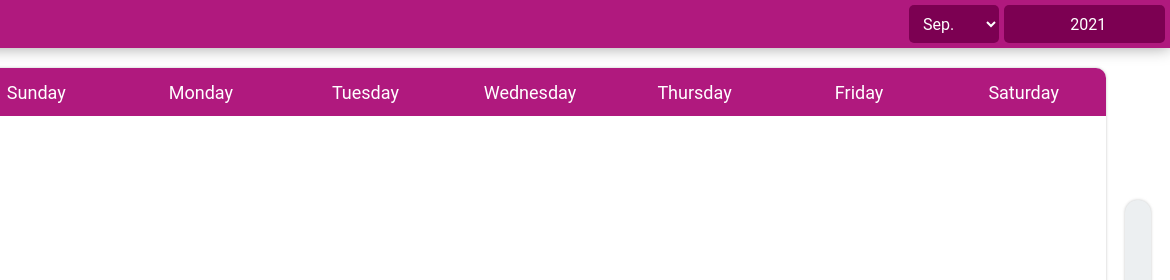
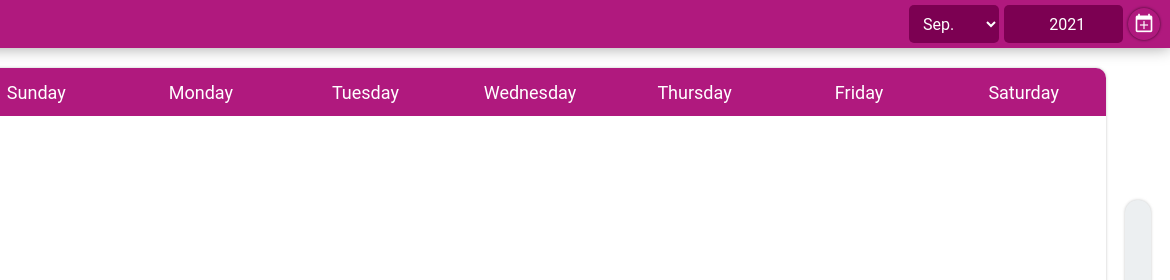
Before and after one commit to ComputerScienceHouse/csh-calendar-2, a website: page web/index.html in a window 1280 px wide. Shown: the top 280 px of the page, 110-1280 px from the left. Drawn offline with nearby package versions, Linux system fonts and the light colour scheme; files that its build step writes are made by us from their sources; no server answers; files whose address does not match are found by name.

Commit message:
fr: add calendar addition button

```diff
--- a/web/index.html
+++ b/web/index.html
@@ -1,32 +1,43 @@
 <!DOCTYPE html>
 <html lang="en">
     <head>
-    <meta charset="UTF-8">
-    <meta http-equiv="X-UA-Compatible" content="IE=edge">
-    <meta name="viewport" content="width=device-width, initial-scale=1.0">
+        <meta charset="UTF-8" />
+        <meta http-equiv="X-UA-Compatible" content="IE=edge" />
+        <meta name="viewport" content="width=device-width, initial-scale=1.0" />
         <title>CSH Events</title>
 
         <!-- External Resources -->
-    <link href="https://fonts.googleapis.com/icon?family=Material+Icons"
-      rel="stylesheet"> <!-- Material Icons -->
-    <script src="https://unpkg.com/react@17/umd/react.development.js" crossorigin></script>
-    <script src="https://unpkg.com/react-dom@17/umd/react-dom.development.js" crossorigin></script>
+        <link
+            href="https://fonts.googleapis.com/icon?family=Material+Icons"
+            rel="stylesheet"
+        />
+        <!-- Material Icons -->
+        <script
+            src="https://unpkg.com/react@17/umd/react.development.js"
+            crossorigin
+        ></script>
+        <script
+            src="https://unpkg.com/react-dom@17/umd/react-dom.development.js"
+            crossorigin
+        ></script>
         <!-- React -->
 
         <!-- Internal Resources -->
         <script src="static/script/components.js"></script>
         <script src="static/script/index.js"></script>
-    <link rel="stylesheet" href="static/style/index.css">
-    <link rel="shortcut icon" href="static/favicon.ico" type="image/x-icon">
+        <link rel="stylesheet" href="static/style/index.css" />
+        <link
+            rel="shortcut icon"
+            href="static/favicon.ico"
+            type="image/x-icon"
+        />
 
-    <style id="theme-edits">
-
-    </style>
+        <style id="theme-edits"></style>
     </head>
     <body>
         <div id="topbar-root">
             <div class="top-bar shadow">
-            <img src="static/index.svg" alt="CSH Logo">
+                <img src="static/index.svg" alt="CSH Logo" />
                 <span class="title">Events</span>
                 <div class="date-input">
                     <select class="date-input-month">
@@ -43,43 +54,46 @@
                         <option value="november">Nov.</option>
                         <option value="december">Dec.</option>
                     </select>
-                <input class='date-input-year'>
+                    <input class="date-input-year" />
+                    <button
+                        class="add-calendar"
+                        onclick="window.open('https://calendar.google.com/calendar/u/0/r?cid=rti648k5hv7j3ae3a3rum8potk@group.calendar.google.com', '_blank');"
+                    >
+                        <span class="material-icons">calendar_today</span>
+                        <span class="material-icons add">add</span>
+                    </button>
                 </div>
             </div>
         </div>
-    <div id='calendar-root' class='shadow-small'>
-        <div class='day-names'>
-            <div class='day-name'>
+        <div id="calendar-root" class="shadow-small">
+            <div class="day-names">
+                <div class="day-name">
                     <span>Sunday</span>
-            </div><div class='day-name'>
+                </div><div class="day-name">
                     <span>Monday</span>
-            </div><div class='day-name'>
+                </div><div class="day-name">
                     <span>Tuesday</span>
-            </div><div class='day-name'>
+                </div><div class="day-name">
                     <span>Wednesday</span>
-            </div><div class='day-name'>
+                </div><div class="day-name">
                     <span>Thursday</span>
-            </div><div class='day-name'>
+                </div><div class="day-name">
                     <span>Friday</span>
-            </div><div class='day-name'>
+                </div><div class="day-name">
                     <span>Saturday</span>
                 </div>
             </div>
-        <div class='day-area'>
-
+            <div class="day-area"></div>
         </div>
-    </div>
-    <button class='nav-button next shadow-small'>
+        <button class="nav-button next shadow-small">
             <span class="material-icons">chevron_right</span>
         </button>
-    <button class='nav-button previous shadow-small'>
+        <button class="nav-button previous shadow-small">
             <span class="material-icons">chevron_left</span>
         </button>
         <div class="view-root">
-        <span class='material-icons close-button'>close</span>
-        <div class='view-area'>
-
-        </div>
+            <span class="material-icons close-button">close</span>
+            <div class="view-area"></div>
         </div>
     </body>
 </html>
--- a/web/style/index.css
+++ b/web/style/index.css
@@ -369,7 +369,7 @@ body {
     top: 0px;
     left: calc(35% + 5px);
     display: inline-block;
-    width: calc(65% - 5px);
+    width: calc(65% - 47px);
     height: 100%;
     border-radius: 5px;
     background-color: var(--pdark);
@@ -387,6 +387,40 @@ body {
 }
 .date-input *:hover, .date-input *:focus {
     opacity: 0.8;
+}
+.date-input button {
+    position: absolute;
+    top: 50%;
+    right: 5px;
+    transform: translate(0, -50%);
+    display: inline-block;
+    width: 32px;
+    height: 32px;
+    border-radius: 50%;
+    background-color: var(--p);
+    transition: background-color 0.2s;
+    color: var(--ptext);
+    border: none;
+    -webkit-box-shadow: 0px 0px 3px 0px #000000aa;
+    box-shadow: 0px 0px 3px 0px #000000aa;
+    cursor: pointer;
+}
+.date-input button:hover {
+    background-color: var(--pdark);
+}
+.date-input button span:not(.add) {
+    font-size: 20px;
+    position: absolute;
+    top: 47%;
+    left: 50%;
+    transform: translate(-50%, -50%);
+}
+.date-input button span.add {
+    font-size: 14px;
+    position: absolute;
+    top: 53%;
+    left: 50%;
+    transform: translate(-50%, -50%);
 }
 
 .day .day-events {
```
Lines whose indentation alone changed are shown as unchanged.
